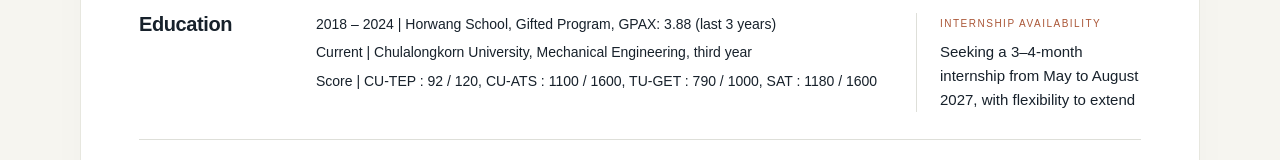
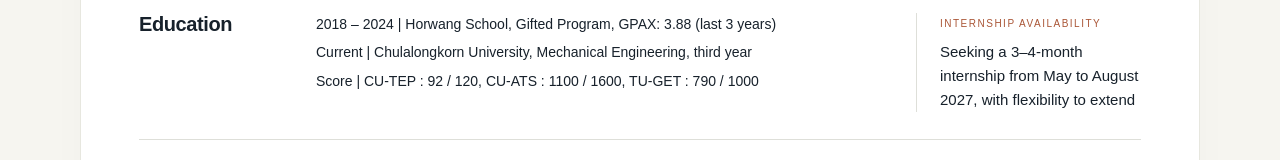
Before and after one commit to Natthabhat/engineering-portfolio, a Next.js app: page / in a window 1280 px wide. Shown: the part 365-525 px from the top of the page. Built offline with nearby package versions, Linux system fonts and the light colour scheme.

Commit message:
Remove SAT score from portfolio summary

```diff
--- a/app/resume-overview.ts
+++ b/app/resume-overview.ts
@@ -63,7 +63,7 @@
   "education": [
     "2018 – 2024 | Horwang School, Gifted Program, GPAX: 3.88 (last 3 years)",
     "Current     | Chulalongkorn University, Mechanical Engineering, third year",
-    "Score | CU-TEP : 92 / 120, CU-ATS : 1100 / 1600, TU-GET : 790 / 1000, SAT : 1180 / 1600"
+    "Score | CU-TEP : 92 / 120, CU-ATS : 1100 / 1600, TU-GET : 790 / 1000"
   ],
   "skills": [
     "Manufacturing: CAD, FDM and SLA 3D printing, CNC, laser cutting, material optimization",
```
